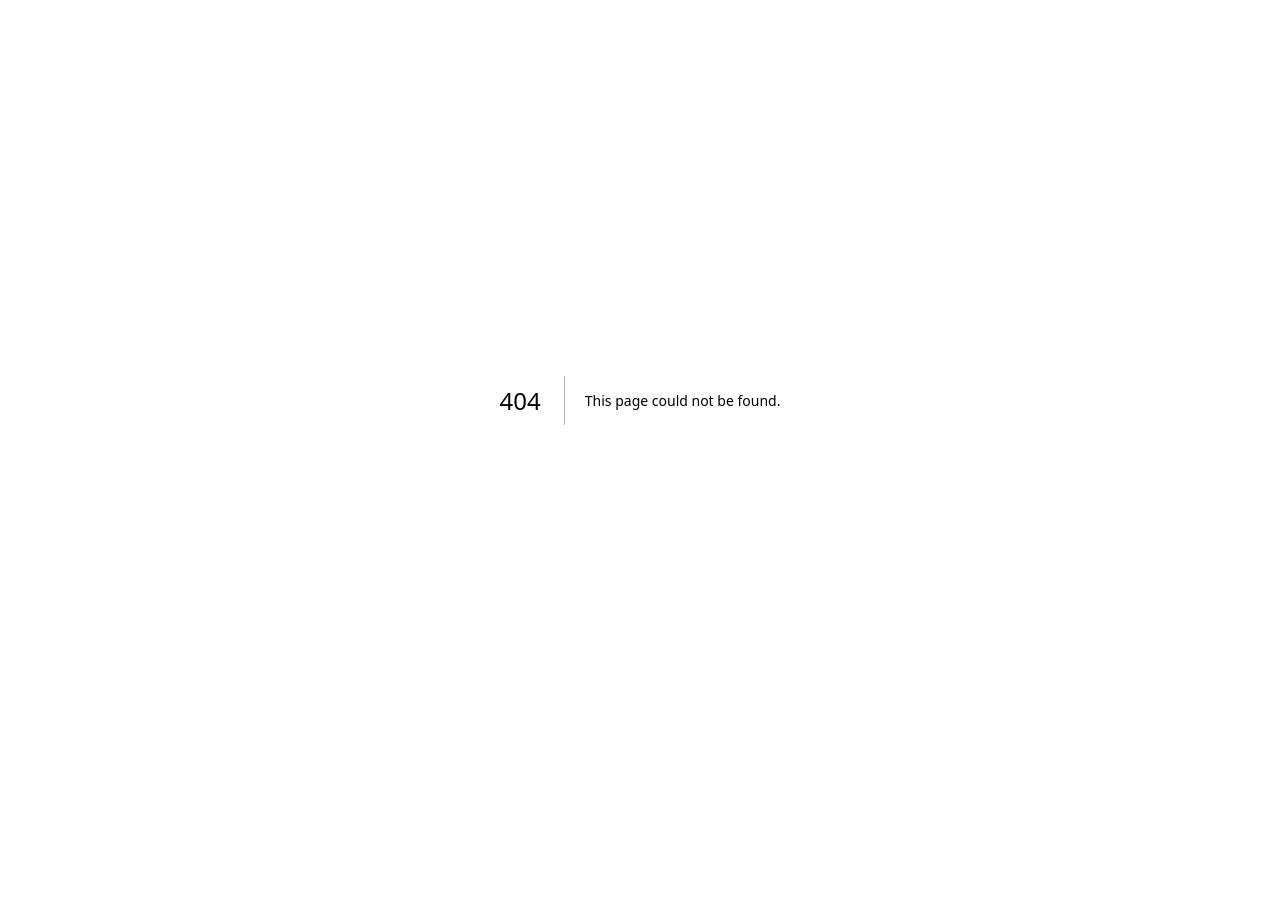
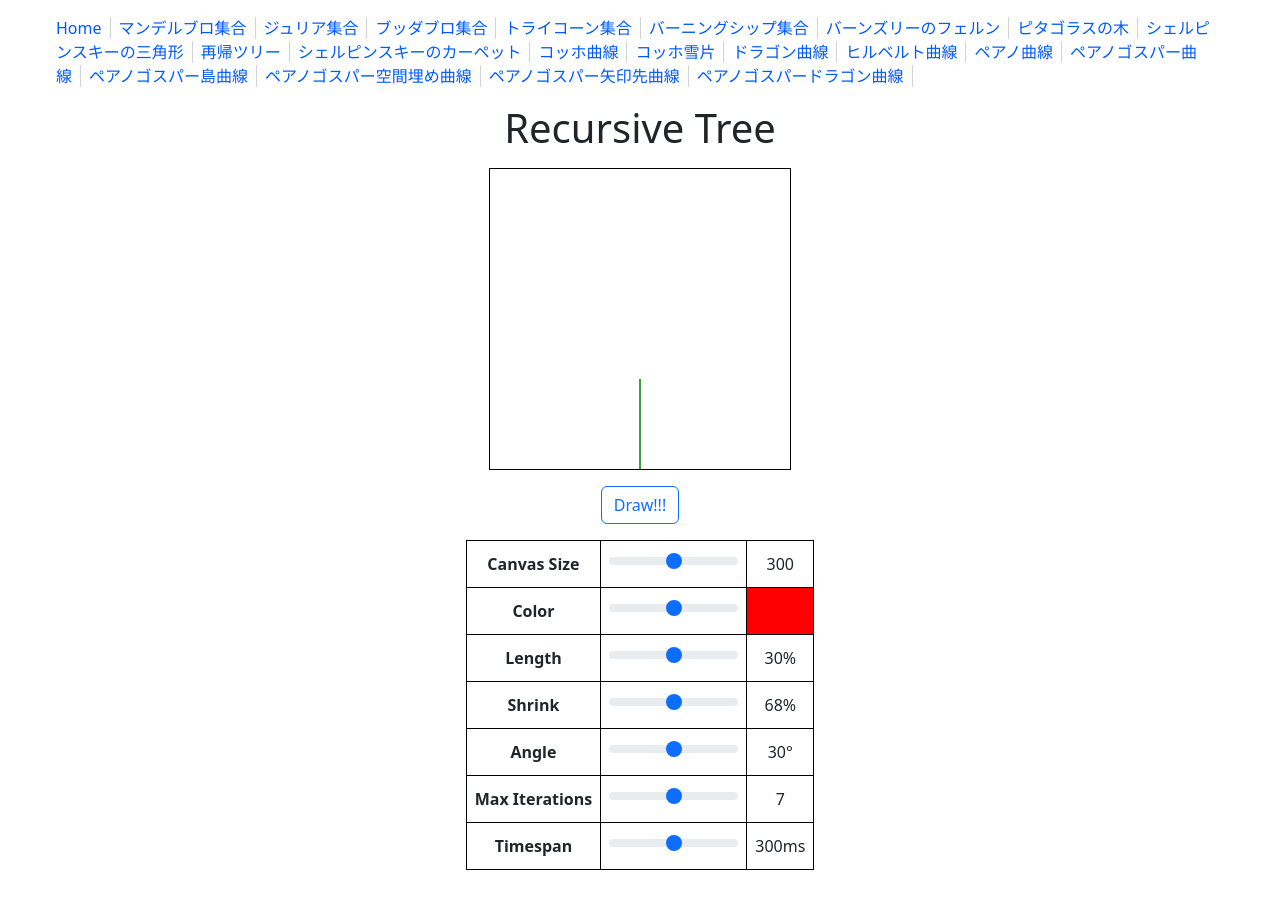
Before and after one commit to osawa-koki/fractal-drawer.ts, a Next.js app: page /recursive-tree in a window 1280 px wide. Before the commit this address had no page. Shown: the top 908 px of the page. Before the commit the page ends 800 px from the top, so only its background shows below. Built offline with nearby package versions, Linux system fonts and the light colour scheme.

Commit message:
再帰ツリー。

```diff
--- /dev/null
+++ b/pages/recursive-tree.tsx
@@ -0,0 +1,148 @@
+import React, { useRef, useState, useEffect } from 'react';
+import Button from 'react-bootstrap/Button';
+import Form from 'react-bootstrap/Form';
+
+import Layout from '../components/Layout';
+import Settings from '../components/Settings';
+
+const pageName = 'Recursive Tree';
+
+const canvasMinSize = 100;
+const canvasMaxSize = 500;
+const lengthMin = 10;
+const lengthMax = 30;
+const angleMin = 10;
+const angleMax = 60;
+const shrinkMin = 50;
+const shrinkMax = 100;
+const maxIterationMinCount = 3;
+const maxIterationMaxCount = 15;
+const timespanMin = 100;
+const timespanMax = 1000;
+
+const RecursiveTree = () => {
+
+  let canvasRef = useRef<HTMLCanvasElement>(null);
+
+  let [canvasSize, setCanvasSize] = useState(300);
+  let [color, setColor] = useState(0);
+  let [shrink, setShrink] = useState(68);
+  let [length, setLength] = useState(30);
+  let [angle, setAngle] = useState(30);
+  let [maxIterations, setMaxIterations] = useState(7);
+  let [timespan, setTimespan] = useState(300);
+
+  let canvas: HTMLCanvasElement;
+  let ctx: CanvasRenderingContext2D;
+
+  useEffect (() => {
+    canvas = canvasRef.current!;
+    ctx = canvas.getContext('2d')!;
+    Draw(false);
+  }, [canvasSize, color, shrink, length, angle, maxIterations, timespan]);
+
+  function Draw(execute: boolean = true) {
+    ctx.clearRect(0, 0, canvasSize, canvasSize);
+    function RecDraw(x: number, y: number, deg: number, n: number) {
+      if (maxIterations < n) return;
+      const len = (shrink / 100) ** n * canvasSize * length / 100;
+      (function() { // 右側
+        const ang = (deg - angle) % 360;
+        const moved_x = x + Math.cos(ang * Math.PI / 180) * len;
+        const moved_y = (ang !== 90 && ang !== 270) ? y + Math.tan(ang * Math.PI / 180) * (x - moved_x)
+          : (ang === 90) ? y - len
+          : y + len; // tag90とtan270はダメ!!
+        ctx.beginPath();
+        ctx.moveTo(x, y);
+        ctx.lineTo(moved_x, moved_y);
+        ctx.closePath();
+        ctx.stroke();
+        setTimeout(() => {
+          RecDraw(moved_x, moved_y, ang, n + 1);
+        }, timespan);
+      })();
+      (function() { // 左側
+        const ang = (deg + angle) % 360;
+        const moved_x = x + Math.cos(ang * Math.PI / 180) * len;
+        const moved_y = (ang !== 90 && ang !== 270) ? y + Math.tan(ang * Math.PI / 180) * (x - moved_x)
+          : (ang === 90) ? y - len
+          : y + len; // tag90とtan270はダメ!!
+        ctx.beginPath();
+        ctx.moveTo(x, y);
+        ctx.lineTo(moved_x, moved_y);
+        ctx.closePath();
+        ctx.stroke();
+        setTimeout(() => {
+          RecDraw(moved_x, moved_y, ang, n + 1);
+        }, timespan);
+      })();
+    }
+    ctx.clearRect(0, 0, canvasSize, canvasSize);
+    ctx.strokeStyle = "green";
+    ctx.beginPath();
+    ctx.moveTo(canvasSize / 2, canvasSize);
+    ctx.lineTo(canvasSize / 2, canvasSize - canvasSize * length / 100);
+    ctx.closePath();
+    ctx.stroke();
+    if (execute === false) return;
+    RecDraw(
+      canvasSize / 2,
+      canvasSize - canvasSize * length / 100,
+      90,
+      1,
+    );
+  }
+
+  return (
+    <Layout title={`${pageName} (${Settings.ProjectName})`} favicon='feature-image/recursive-tree.png'>
+      <div id='CanvasArea'>
+        <h1>{pageName}</h1>
+        <canvas ref={canvasRef} width={canvasSize} height={canvasSize} />
+      </div>
+      <div id='button-div'>
+        <Button variant="outline-primary" onClick={() => {Draw(true)}}>Draw!!!</Button>
+      </div>
+      <table id='Settings'>
+        <tbody>
+          <tr>
+            <th>Canvas Size</th>
+            <td><Form.Range min={canvasMinSize} max={canvasMaxSize} onInput={(e) => {setCanvasSize(parseInt((e.target as HTMLInputElement).value))}} /></td>
+            <td>{canvasSize}</td>
+          </tr>
+          <tr>
+            <th>Color</th>
+            <td><Form.Range min={0} max={360} onInput={(e) => {setColor(parseInt((e.target as HTMLInputElement).value))}} /></td>
+            <td style={{backgroundColor: `hsl(${color}, 100%, 50%)`}}></td>
+          </tr>
+          <tr>
+            <th>Length</th>
+            <td><Form.Range min={lengthMin} max={lengthMax} onInput={(e) => {setLength(parseInt((e.target as HTMLInputElement).value))}} /></td>
+            <td>{length}%</td>
+          </tr>
+          <tr>
+            <th>Shrink</th>
+            <td><Form.Range min={shrinkMin} max={shrinkMax} onInput={(e) => {setShrink(parseInt((e.target as HTMLInputElement).value))}} /></td>
+            <td>{shrink}%</td>
+          </tr>
+          <tr>
+            <th>Angle</th>
+            <td><Form.Range min={angleMin} max={angleMax} onInput={(e) => {setAngle(parseInt((e.target as HTMLInputElement).value))}} /></td>
+            <td>{angle}°</td>
+          </tr>
+          <tr>
+            <th>Max Iterations</th>
+            <td><Form.Range min={maxIterationMinCount} max={maxIterationMaxCount} onInput={(e) => {setMaxIterations(parseInt((e.target as HTMLInputElement).value))}} /></td>
+            <td>{maxIterations}</td>
+          </tr>
+          <tr>
+            <th>Timespan</th>
+            <td><Form.Range min={timespanMin} max={timespanMax} onInput={(e) => {setTimespan(parseInt((e.target as HTMLInputElement).value))}} /></td>
+            <td>{timespan}ms</td>
+          </tr>
+        </tbody>
+      </table>
+    </Layout>
+  );
+};
+
+export default RecursiveTree;
```
